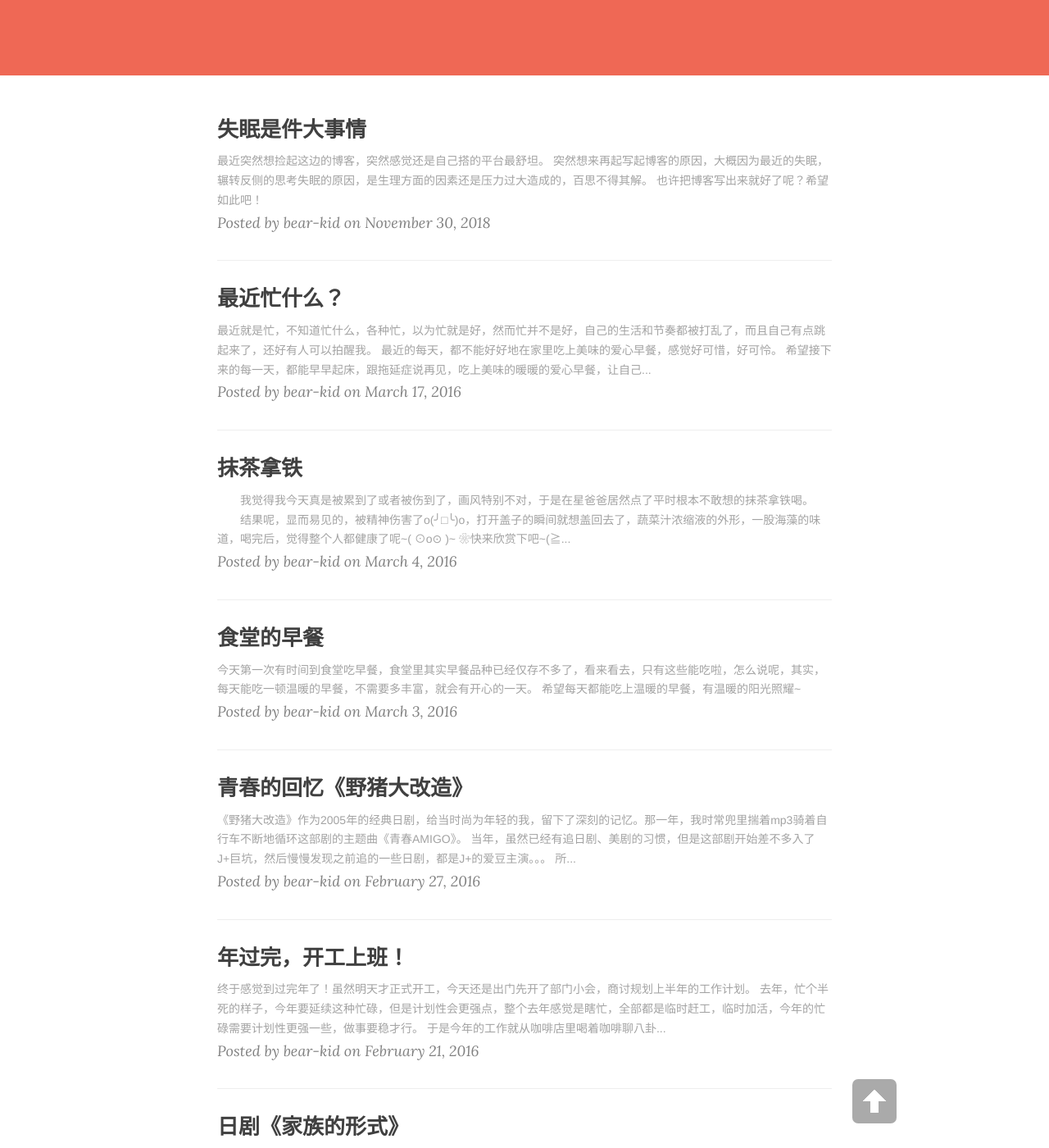
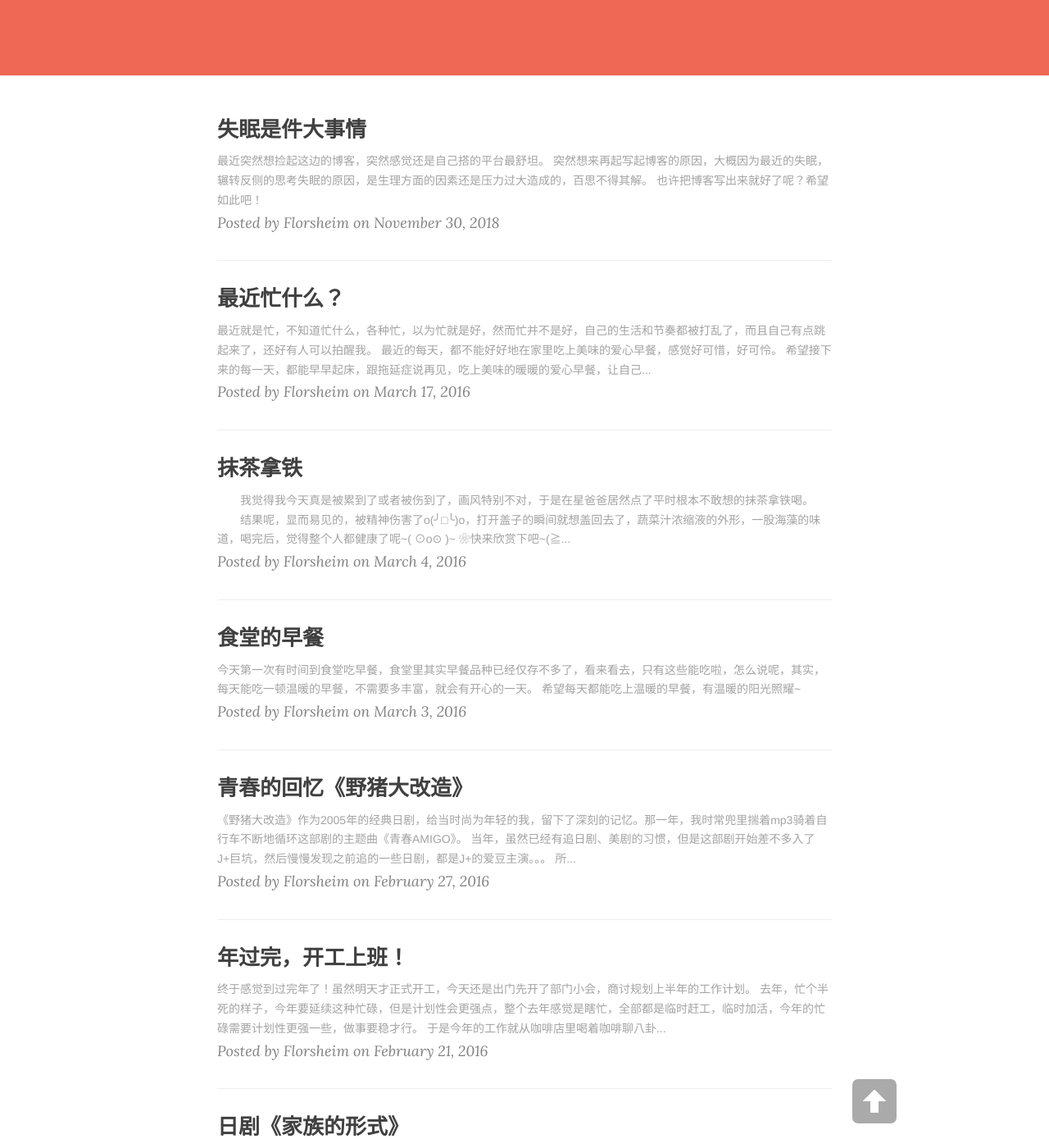
Before and after one commit to bear-kid/bear-kid.github.io, a Jekyll site: the page built from index.html, in a window 1280 px wide and 1400 px high, scrolled down 336 px. Shown: the whole window at 82% size. Built offline with Jekyll 4.4.1, drawn with Linux system fonts in a browser that asks for light colours; nearby versions of some CDN libraries; the list of posts is cut into pages by our own code; some of the changed text lies outside the part shown.

Commit message:
Update _config.yml

```diff
--- a/_config.yml
+++ b/_config.yml
@@ -8,7 +8,7 @@ url: "http://bear-kid"
 
 # About
 owner:
-  name: " Bear-kid"
+  name: " Florsheim"
 
   bio: "萌萌二货的窝"
 
@@ -35,7 +35,7 @@ defaults:
       type: "posts"
     values:
       layout: "post"
-      author: "bear-kid"
+      author: "Florsheim"
       header-img: "img/zhihu.jpg" # We don't want posts without a header image, that whould mean white on white
 
 # Comments
```
